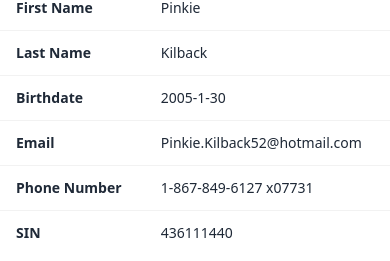
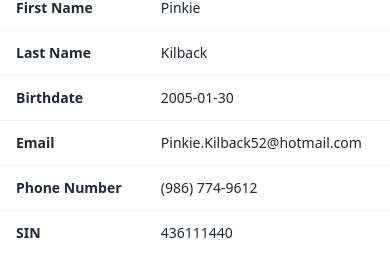
Before and after one commit to fpaguiar/mockit, a Vue app: page /personal_info in a window 390 px wide. Shown: the part 119-380 px from the top of the page. Built offline with nearby package versions, Linux system fonts and the light colour scheme.

Commit message:
adjust date and phone number

```diff
--- a/src/views/PersonalInfoView.vue
+++ b/src/views/PersonalInfoView.vue
@@ -5,9 +5,9 @@ import { generateLuhnNumber } from "@/utils/generateLuhnNumber";
 const getBirthdateObject = () => {
   const date = faker.date.birthdate();
   return {
-    year: date.getFullYear(),
-    month: date.getMonth() + 1,
-    day: date.getDate(),
+    year: date.getFullYear().toString(),
+    month: (date.getMonth() + 1).toString().padStart(2, "0"),
+    day: date.getDate().toString().padStart(2, "0"),
   };
 };
 
@@ -19,7 +19,7 @@ const generatePersonalInfo = () => {
     firstName,
     lastName,
   });
-  const phoneNumber = faker.phone.number();
+  const phoneNumber = faker.phone.number({ style: "national" });
   const sin = generateLuhnNumber(9);
 
   return {
```
